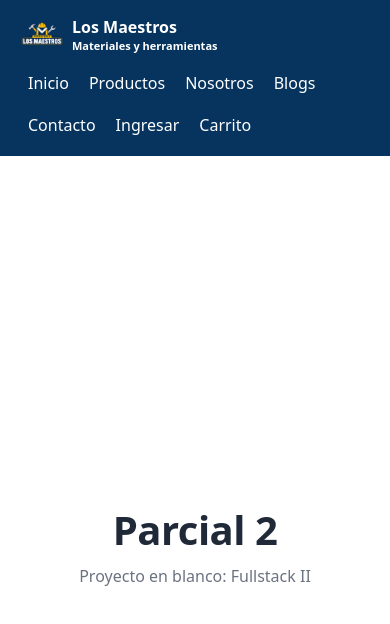
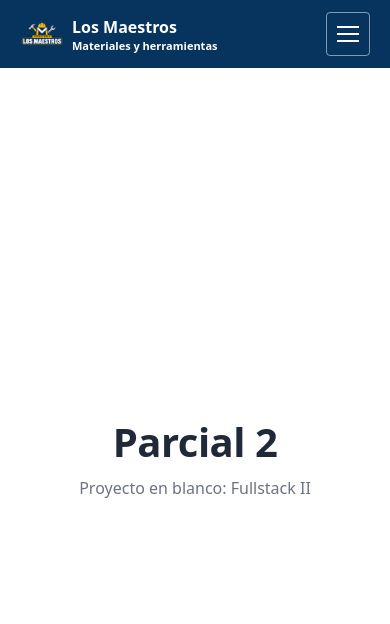
Before and after one commit to SAAB85/FULLSTACK_PARCIAL2, a React (Vite) app: page / in a window 390 px wide. Shown: the top 624 px of the page. Built offline with nearby package versions, Linux system fonts and the light colour scheme.

Commit message:
Se agrega botón para el menú móvil

```diff
--- a/src/App.css
+++ b/src/App.css
@@ -1,5 +1,11 @@
+.app-shell {
+  min-height: 100svh;
+  display: flex;
+  flex-direction: column;
+}
+
 .app {
-  min-height: calc(100svh - 68px);
+  flex: 1;
   display: flex;
   flex-direction: column;
   align-items: center;
--- a/src/App.jsx
+++ b/src/App.jsx
@@ -3,13 +3,13 @@ import Navbar from './components/Navbar.jsx'
 
 function App() {
   return (
-    <>
+    <div className="app-shell">
       <Navbar />
       <main className="app">
         <h1>Parcial 2</h1>
         <p>Proyecto en blanco: Fullstack II</p>
       </main>
-    </>
+    </div>
   )
 }
 
--- a/src/components/Navbar.css
+++ b/src/components/Navbar.css
@@ -50,17 +50,85 @@
   display: block;
   padding: 8px;
   color: white;
+  text-decoration: none;
   white-space: nowrap;
+}
+
+.navbar-link:hover,
+.navbar-link:focus-visible {
+  color: #ffc107;
+}
+
+.navbar-toggle {
+  display: none;
+  width: 44px;
+  height: 44px;
+  align-items: center;
+  justify-content: center;
+  border: 1px solid rgb(255 255 255 / 50%);
+  border-radius: 4px;
+  background: transparent;
+  cursor: pointer;
+}
+
+.navbar-toggle:focus-visible {
+  outline: 2px solid #ffc107;
+  outline-offset: 2px;
+}
+
+.navbar-toggle-lines {
+  display: grid;
+  gap: 5px;
+}
+
+.navbar-toggle-line {
+  width: 22px;
+  height: 2px;
+  background: white;
+  transition: transform 160ms ease, opacity 160ms ease;
+}
+
+.navbar-toggle--open .navbar-toggle-line:first-child {
+  transform: translateY(7px) rotate(45deg);
+}
+
+.navbar-toggle--open .navbar-toggle-line:nth-child(2) {
+  opacity: 0;
+}
+
+.navbar-toggle--open .navbar-toggle-line:last-child {
+  transform: translateY(-7px) rotate(-45deg);
 }
 
 @media (max-width: 800px) {
   .navbar-container {
-    align-items: flex-start;
-    flex-direction: column;
-    gap: 8px;
+    display: grid;
+    grid-template-columns: minmax(0, 1fr) auto;
+    align-items: center;
+    gap: 12px;
+  }
+
+  .navbar-toggle {
+    display: flex;
   }
 
   .navbar-links {
+    display: none;
+    grid-column: 1 / -1;
+    flex-direction: column;
+    align-items: stretch;
     justify-content: flex-start;
+    gap: 0;
+    width: 100%;
+    padding-top: 8px;
+    border-top: 1px solid rgb(255 255 255 / 25%);
+  }
+
+  .navbar-links--open {
+    display: flex;
+  }
+
+  .navbar-link {
+    padding: 10px 8px;
   }
 }
--- a/src/components/Navbar.jsx
+++ b/src/components/Navbar.jsx
@@ -1,6 +1,13 @@
+import { useState } from 'react'
 import './Navbar.css'
 
 function Navbar() {
+  const [isMenuOpen, setIsMenuOpen] = useState(false)
+
+  function handlePlaceholderClick(event) {
+    event.preventDefault()
+  }
+
   return (
     <header className="site-header">
       <nav className="site-navbar" aria-label="Navegación principal">
@@ -16,14 +23,32 @@ function Navbar() {
             </span>
           </div>
 
-          <ul className="navbar-links">
-            <li><span className="navbar-link">Inicio</span></li>
-            <li><span className="navbar-link">Productos</span></li>
-            <li><span className="navbar-link">Nosotros</span></li>
-            <li><span className="navbar-link">Blogs</span></li>
-            <li><span className="navbar-link">Contacto</span></li>
-            <li><span className="navbar-link">Ingresar</span></li>
-            <li><span className="navbar-link">Carrito</span></li>
+          <button
+            className={`navbar-toggle ${isMenuOpen ? 'navbar-toggle--open' : ''}`}
+            type="button"
+            aria-label={isMenuOpen ? 'Cerrar menú' : 'Abrir menú'}
+            aria-expanded={isMenuOpen}
+            aria-controls="navbar-links"
+            onClick={() => setIsMenuOpen((menuOpen) => !menuOpen)}
+          >
+            <span className="navbar-toggle-lines" aria-hidden="true">
+              <span className="navbar-toggle-line" />
+              <span className="navbar-toggle-line" />
+              <span className="navbar-toggle-line" />
+            </span>
+          </button>
+
+          <ul
+            className={`navbar-links ${isMenuOpen ? 'navbar-links--open' : ''}`}
+            id="navbar-links"
+          >
+            <li><a className="navbar-link" href="#" onClick={handlePlaceholderClick}>Inicio</a></li>
+            <li><a className="navbar-link" href="#" onClick={handlePlaceholderClick}>Productos</a></li>
+            <li><a className="navbar-link" href="#" onClick={handlePlaceholderClick}>Nosotros</a></li>
+            <li><a className="navbar-link" href="#" onClick={handlePlaceholderClick}>Blogs</a></li>
+            <li><a className="navbar-link" href="#" onClick={handlePlaceholderClick}>Contacto</a></li>
+            <li><a className="navbar-link" href="#" onClick={handlePlaceholderClick}>Ingresar</a></li>
+            <li><a className="navbar-link" href="#" onClick={handlePlaceholderClick}>Carrito</a></li>
           </ul>
         </div>
       </nav>
```
